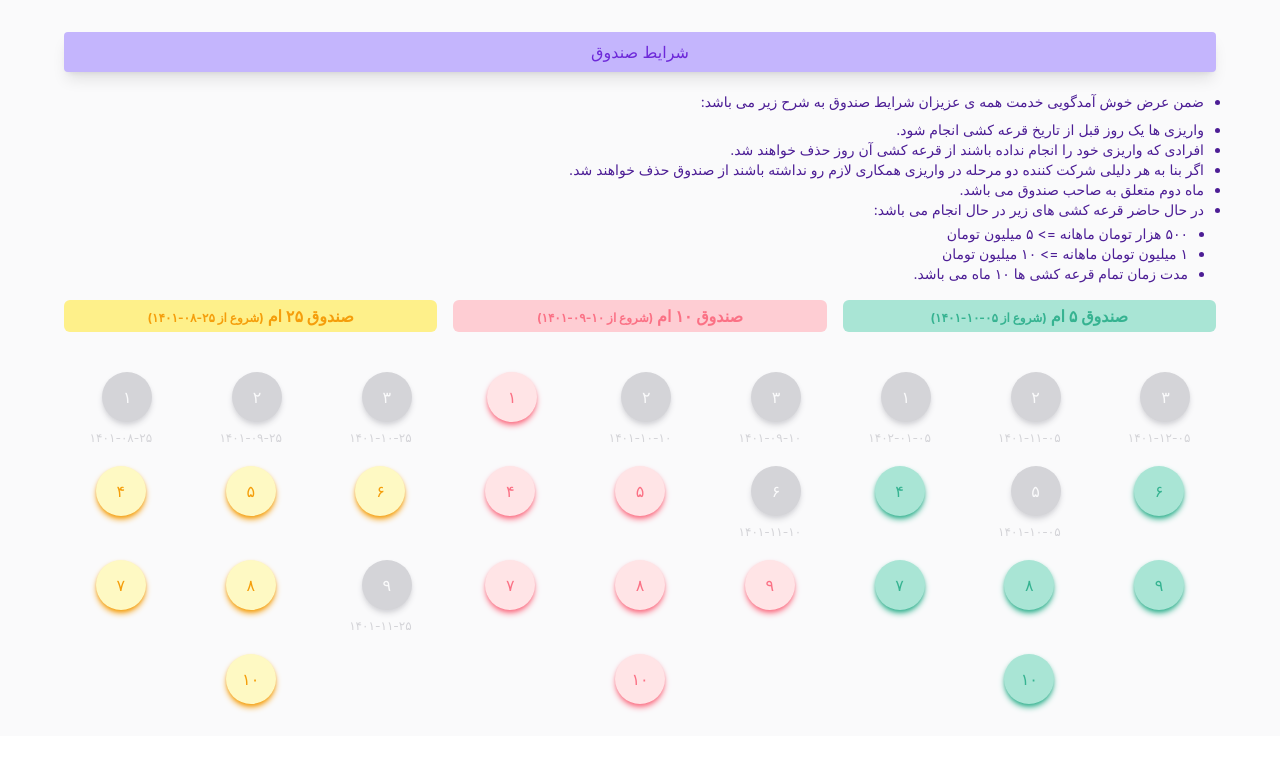
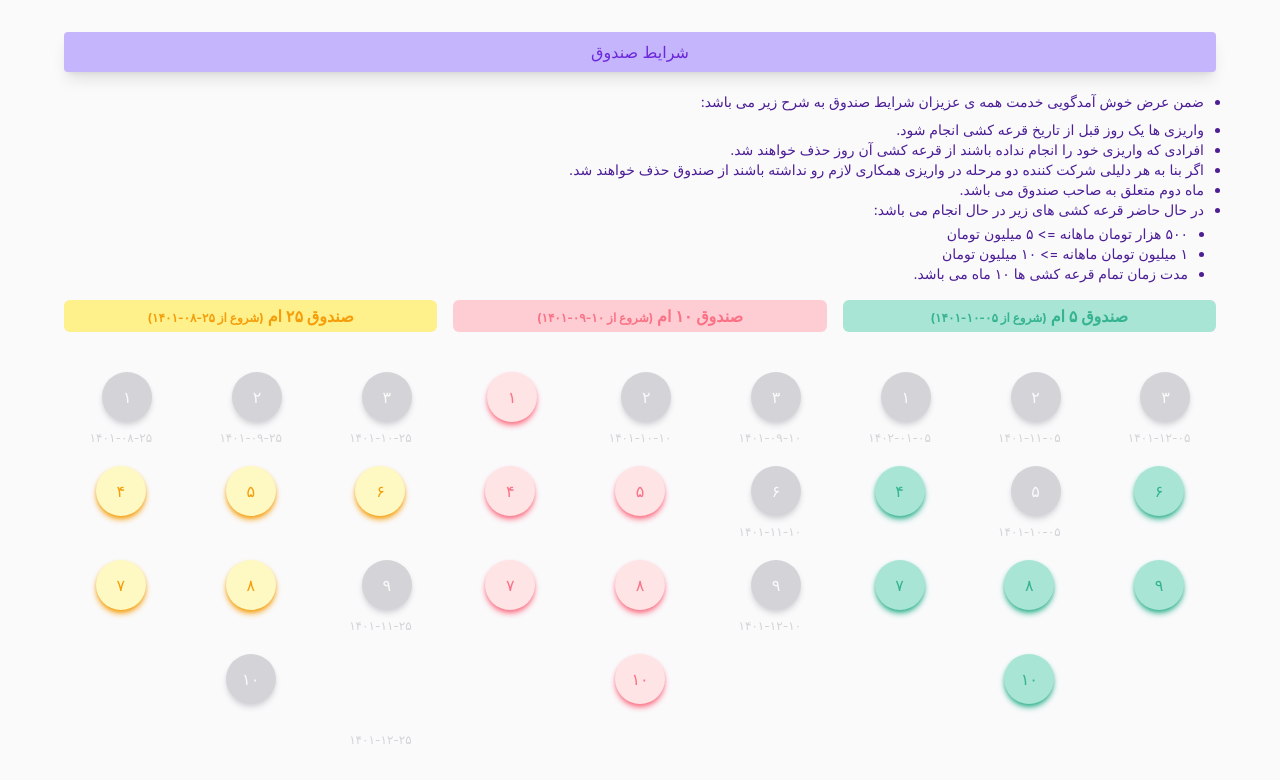
Before and after one commit to Raha7325/monthly-lottery, a React (Create React App) app: page / in a window 1280 px wide. Shown: the top 782 px of the page. Built offline with nearby package versions, Linux system fonts and the light colour scheme.

Commit message:
feat: updated

```diff
--- a/src/components/Tenth-lottery.js
+++ b/src/components/Tenth-lottery.js
@@ -33,8 +33,8 @@ class TenthLottery extends Component {
            <h5 className='text-xs text-transparent pt-2'> .</h5>
           </div>
           <div>
-           <div className='w-[50px] h-[50px] rounded-[50px] shadow-md shadow-rose-400 text-rose-400 bg-rose-100  flex items-center justify-center col-span-1'>۹</div>
-           <h5 className='text-xs text-transparent pt-2'> .</h5>
+           <div className='w-[50px] h-[50px] rounded-[50px] shadow-md shadow-gray-200 text-gray-100 bg-gray-200  flex items-center justify-center col-span-1'>۹</div>
+           <h5 className='text-xs text-gray-200 pt-2'>۱۴۰۱-۱۲-۱۰</h5>
           </div>
           <div>
            <div className='w-[50px] h-[50px] rounded-[50px] shadow-md shadow-rose-400 text-rose-400 bg-rose-100  flex items-center justify-center col-span-1'>۸</div>
--- a/src/components/Twenty-five-lottery.js
+++ b/src/components/Twenty-five-lottery.js
@@ -44,7 +44,8 @@ class TwentyFiveLottery extends Component {
            <div className='w-[50px] h-[50px] rounded-[50px] shadow-md shadow-amber-500 text-amber-500 bg-amber-100 flex items-center justify-center col-span-1'>۷</div>
            <h5 className='text-xs text-transparent pt-2'>.</h5>
           </div>
-           <div className='w-[50px] h-[50px] rounded-[50px] shadow-md shadow-amber-500 text-amber-500 bg-amber-100 flex items-center justify-center col-span-3'>۱۰</div>
+           <div className='w-[50px] h-[50px] rounded-[50px] shadow-md shadow-gray-200 text-gray-100 bg-gray-200 flex items-center justify-center col-span-3'>۱۰</div>
+           <h5 className='text-xs text-gray-200 pt-2'>۱۴۰۱-۱۲-۲۵</h5>
           </div>
         </div>
       </>
```
